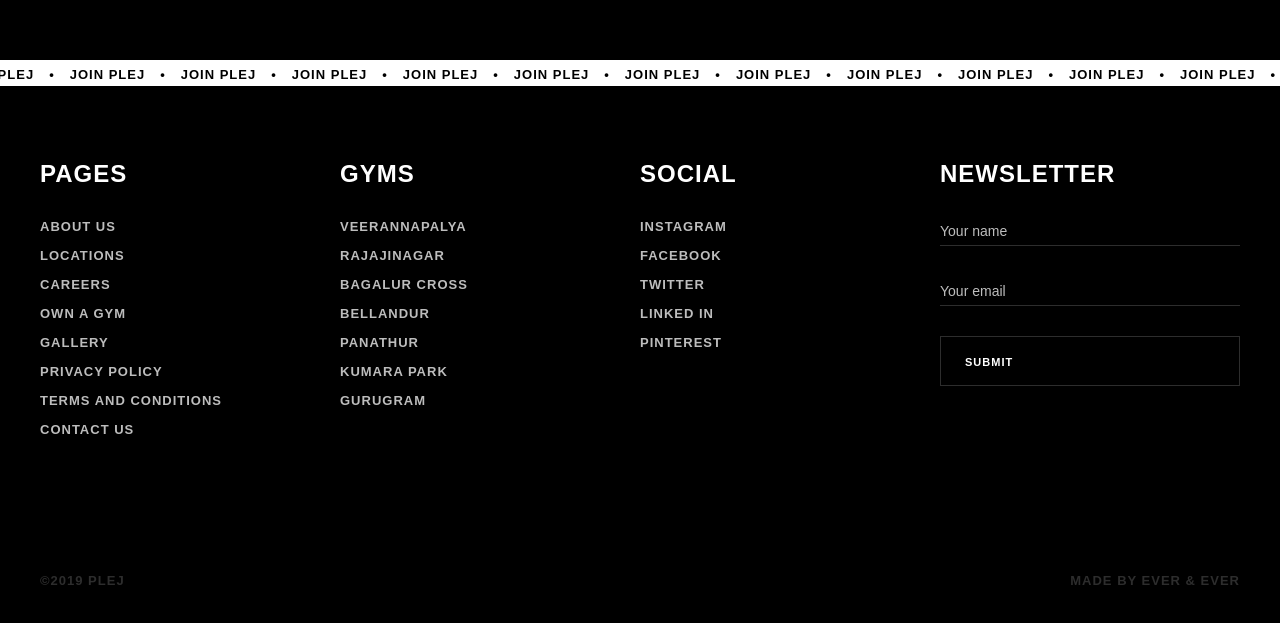
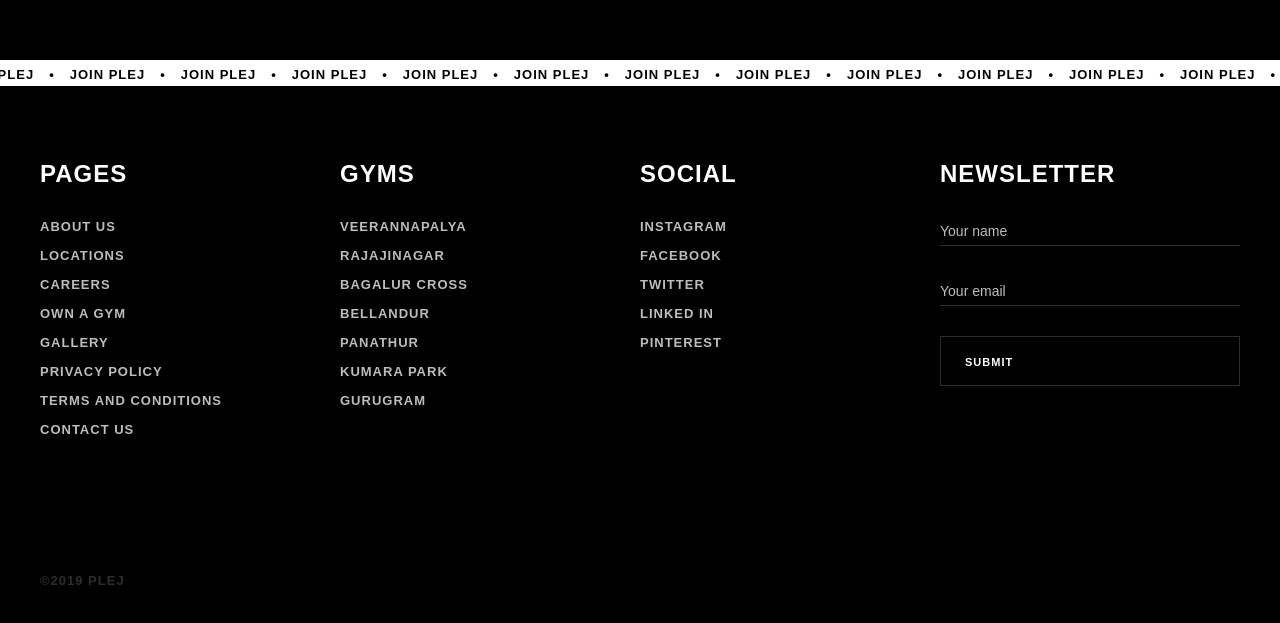
Before and after one commit to Madhuri-AJ/plej, a React (Create React App) app: page /about in a window 1280 px wide. Shown: the part 5578-6201 px from the top of the page. Built offline with nearby package versions, Linux system fonts and the light colour scheme; a web font is replaced by a local one.

Commit message:
update footer

```diff
--- a/src/_components/common/footer.js
+++ b/src/_components/common/footer.js
@@ -143,7 +143,7 @@
                         </div>
                         <div class="_3QyZoZ_ _2rbE6TC _2v5bHvx">
                             <h4 class="HLzP6ji">©2019 Plej</h4>
-                            <h4 class="_3oiFvb3"><a href="https://everandever.co/" target="_blank">Made by Ever &amp; Ever</a></h4>
+
                         </div>
                     </div>
                 </footer>
```
